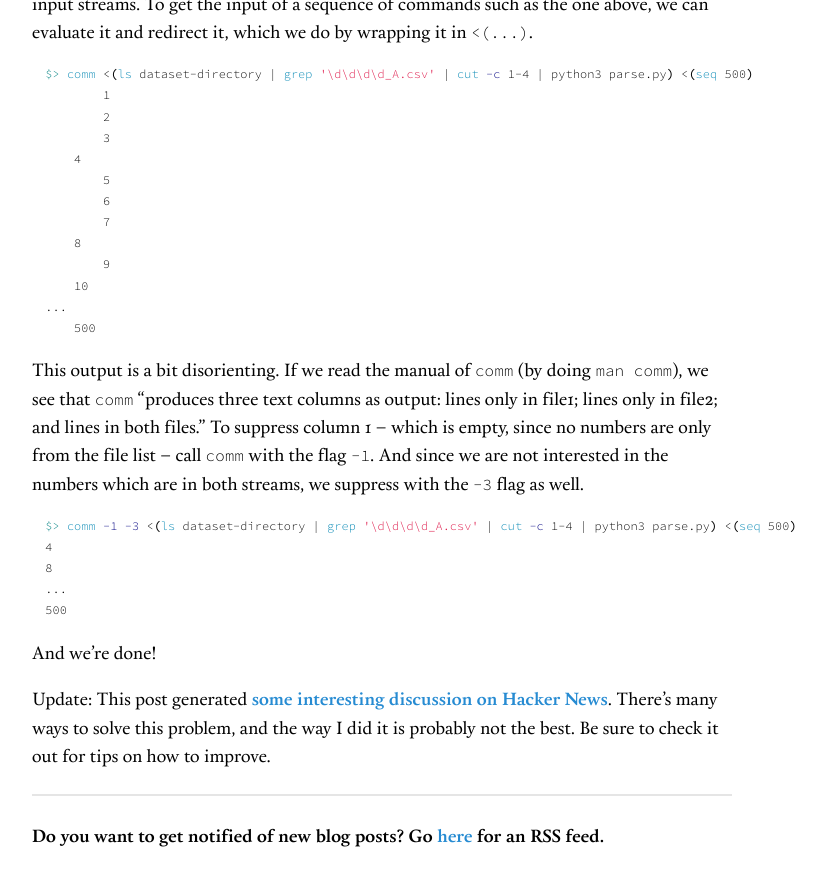
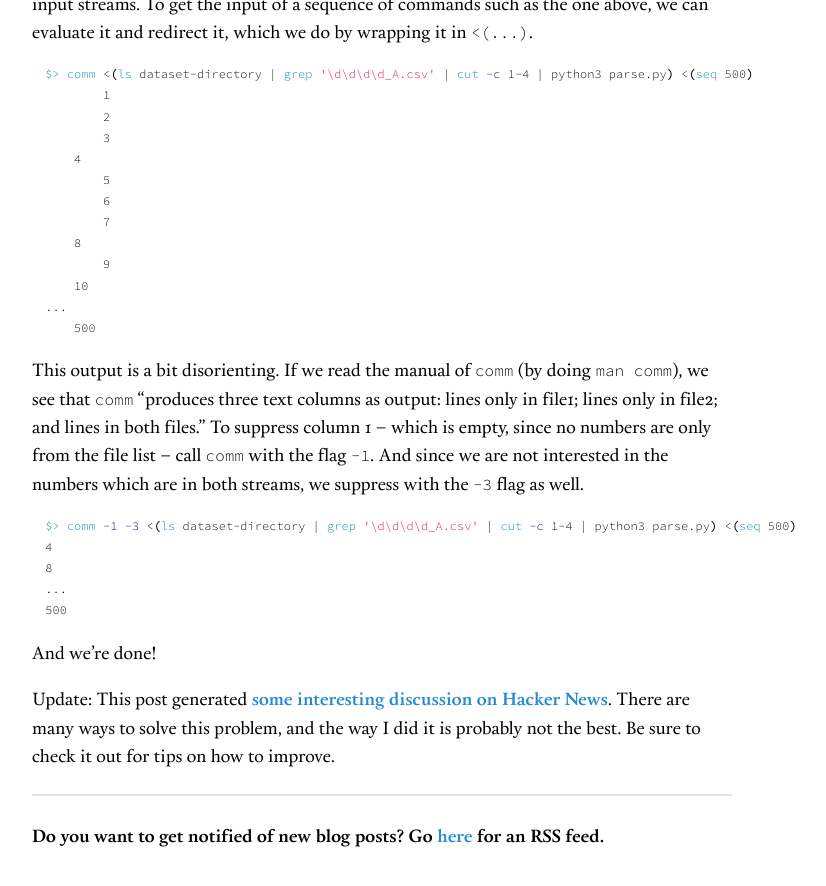
Before and after one commit to vegarsti/vegarsti.github.io, a Jekyll site: the page built from _posts/2019-02-13-unix.md, in a window 1280 px wide and 900 px high, scrolled down 3528 px. Shown: the top 886 px of the window, without its empty margins (258-1084 px from the left). Built offline with Jekyll 4.4.1, drawn with Linux system fonts in a browser that asks for light colours; nearby versions of some CDN libraries; some of the changed text lies outside the part shown.

Commit message:
Fix grammar errors

```diff
--- a/_posts/2019-02-13-unix.md
+++ b/_posts/2019-02-13-unix.md
@@ -156,4 +156,4 @@ $> comm -1 -3 <(ls dataset-directory | grep '\d\d\d\d_A.csv' | cut -c 1-4 | pyth
 
 And we're done!
 
-Update: This post generated [some interesting discussion on Hacker News](https://news.ycombinator.com/item?id=19160659). There's many ways to solve this problem, and the way I did it is probably not the best. Be sure to check it out for tips on how to improve.
+Update: This post generated [some interesting discussion on Hacker News](https://news.ycombinator.com/item?id=19160659). There are many ways to solve this problem, and the way I did it is probably not the best. Be sure to check it out for tips on how to improve.
```
Also changed, not shown: other parts of _posts/2019-02-13-unix.md (+1 -1 lines).
